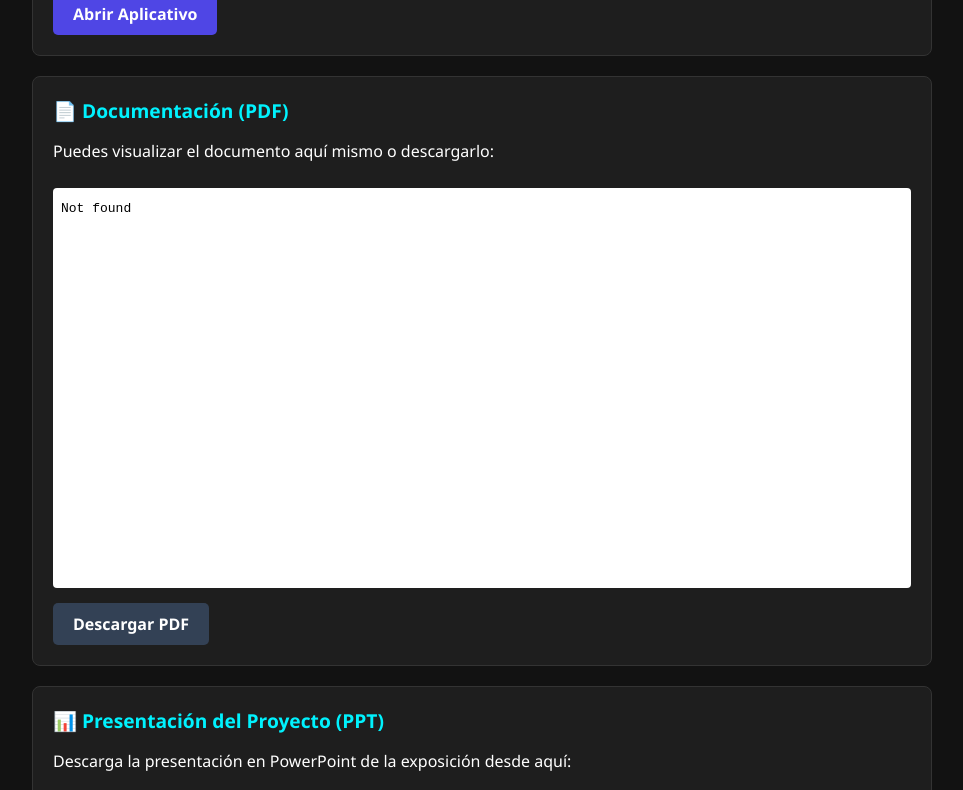
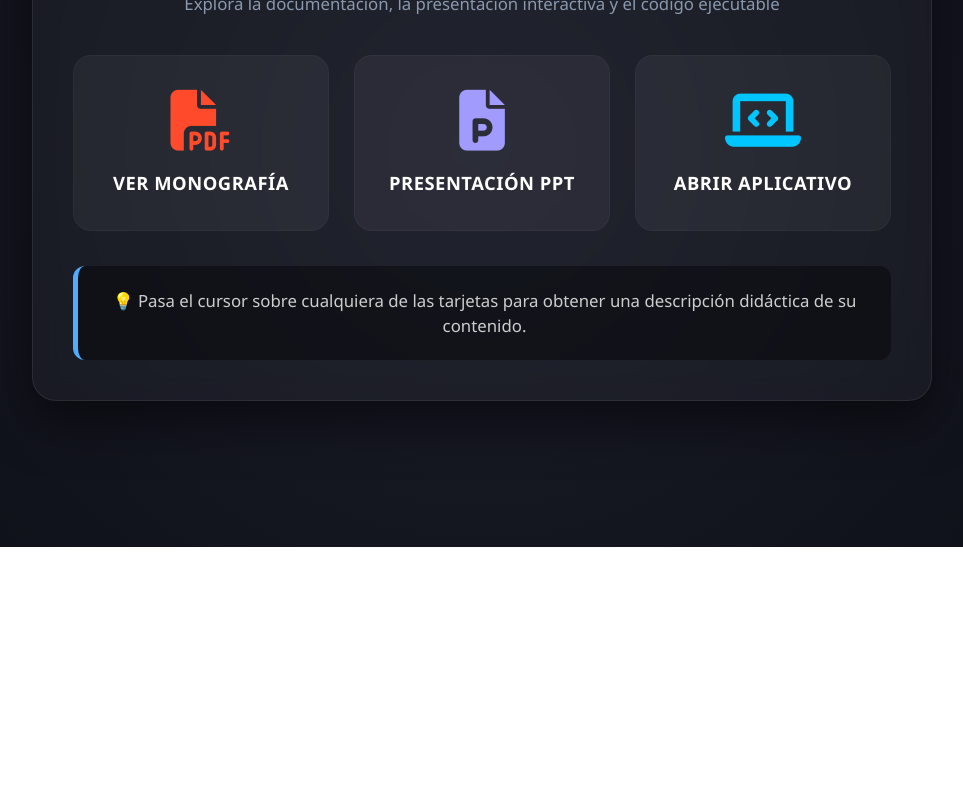
Before and after one commit to 202102053g-jpg/investigacion-formativa, a plain HTML site: page index.html in a window 1280 px wide. Shown: the part 253-1043 px from the top of the page, without its empty margins (158-1121 px from the left). After the commit the page ends 800 px from the top, so only its background shows below. Drawn offline with nearby package versions, Linux system fonts and the light colour scheme.

Commit message:
Revamp index.html with new layout and styles

```diff
--- a/index.html
+++ b/index.html
@@ -3,89 +3,195 @@
 <head>
     <meta charset="UTF-8">
     <meta name="viewport" content="width=device-width, initial-scale=1.0">
-    <title>Mis Recursos - Computación Gráfica</title>
+    <title>Computación Gráfica - Panel de Recursos</title>
+    <link rel="stylesheet" href="https://cdnjs.cloudflare.com/ajax/libs/font-awesome/6.4.0/css/all.min.css">
+    <link rel="stylesheet" href="https://cdnjs.cloudflare.com/ajax/libs/animate.css/4.1.1/animate.min.css">
+
     <style>
+        * {
+            margin: 0;
+            padding: 0;
+            box-sizing: border-box;
+            font-family: 'Segoe UI', Tahoma, Geneva, Verdana, sans-serif;
+        }
+
         body {
-            font-family: 'Segoe UI', Tahoma, Geneva, Verdana, sans-serif;
-            background-color: #121212;
-            color: #ffffff;
-            margin: 0;
+            min-height: 100vh;
+            background: radial-gradient(circle, #1a1c29, #0e1017);
+            display: flex;
+            justify-content: center;
+            align-items: center;
+            padding: 20px;
+            color: #fff;
+        }
+
+        .dashboard {
+            text-align: center;
+            background: rgba(255, 255, 255, 0.03);
+            backdrop-filter: blur(12px);
             padding: 40px;
+            border-radius: 24px;
+            border: 1px solid rgba(255, 255, 255, 0.08);
+            box-shadow: 0 20px 50px rgba(0,0,0,0.5);
+            max-width: 900px;
+            width: 100%;
+        }
+
+        h1 {
+            font-size: 2.3rem;
+            margin-bottom: 8px;
+            background: linear-gradient(45deg, #00f2fe, #4facfe);
+            -webkit-background-clip: text;
+            -webkit-text-fill-color: transparent;
+            font-weight: 700;
+            letter-spacing: 1px;
+        }
+
+        .subtitle {
+            color: #8a99ad;
+            margin-bottom: 40px;
+            font-size: 1.05rem;
+        }
+
+        /* Contenedor de Tarjetas */
+        .grid-botones {
+            display: grid;
+            grid-template-columns: repeat(auto-fit, minmax(240px, 1fr));
+            gap: 25px;
+            margin-bottom: 35px;
+        }
+
+        .card-btn {
+            background: rgba(255, 255, 255, 0.05);
+            border-radius: 18px;
+            padding: 35px 20px;
+            text-decoration: none;
+            color: white;
             display: flex;
             flex-direction: column;
             align-items: center;
+            justify-content: center;
+            gap: 18px;
+            transition: all 0.4s cubic-bezier(0.175, 0.885, 0.32, 1.275);
+            border: 1px solid rgba(255, 255, 255, 0.03);
+            cursor: pointer;
         }
-        h1 {
-            color: #4f46e5;
-            margin-bottom: 30px;
+
+        .card-btn i {
+            font-size: 3.8rem;
+            transition: transform 0.3s ease;
         }
-        .container {
-            max-width: 900px;
-            width: 100%;
+
+        .card-btn span {
+            font-size: 1.15rem;
+            font-weight: 600;
+            letter-spacing: 0.5px;
         }
-        .card {
-            background-color: #1e1e1e;
-            border: 1px solid #333;
-            border-radius: 8px;
-            padding: 20px;
-            margin-bottom: 20px;
+
+        /* --- Dinamismo Dinámico y Colores por Botón --- */
+
+        /* PDF (Rojo Monografía) */
+        .card-pdf:hover {
+            background: linear-gradient(135deg, #ff416c, #ff4b2b);
+            transform: translateY(-10px) scale(1.03);
+            box-shadow: 0 15px 30px rgba(255, 75, 43, 0.35);
         }
-        .card h2 {
-            margin-top: 0;
-            color: #00f2fe;
-            font-size: 1.2rem;
+        .card-pdf i { color: #ff4b2b; }
+        .card-pdf:hover i { color: white; transform: rotate(-8deg); }
+
+        /* PPT (Morado/Celeste Canva) */
+        .card-ppt:hover {
+            background: linear-gradient(135deg, #7f00ff, #e100ff);
+            transform: translateY(-10px) scale(1.03);
+            box-shadow: 0 15px 30px rgba(127, 0, 255, 0.35);
         }
-        .btn {
-            display: inline-block;
-            background-color: #4f46e5;
-            color: white;
-            padding: 10px 20px;
-            text-decoration: none;
-            border-radius: 5px;
-            font-weight: bold;
-            margin-top: 10px;
-            transition: background 0.3s;
+        .card-ppt i { color: #a29bfe; }
+        .card-ppt:hover i { color: white; transform: scale(1.15); }
+
+        /* Aplicativo (Azul Tecnológico) */
+        .card-app:hover {
+            background: linear-gradient(135deg, #00c6ff, #0072ff);
+            transform: translateY(-10px) scale(1.03);
+            box-shadow: 0 15px 30px rgba(0, 114, 255, 0.35);
         }
-        .btn:hover {
-            background-color: #3b31d4;
+        .card-app i { color: #00c6ff; }
+        .card-app:hover i { color: white; transform: translateY(-4px); }
+
+        /* Pizarra Didáctica Inteligente */
+        .pizarra-informativa {
+            background: rgba(0, 0, 0, 0.4);
+            border-left: 5px solid #4facfe;
+            padding: 22px;
+            border-radius: 12px;
+            min-height: 90px;
+            display: flex;
+            align-items: center;
+            justify-content: center;
+            transition: all 0.3s ease;
         }
-        iframe {
-            width: 100%;
-            height: 400px;
-            border: none;
-            border-radius: 4px;
-            margin-top: 10px;
-            background-color: #fff;
+
+        .pizarra-informativa p {
+            font-size: 1.05rem;
+            color: #cdcdcd;
+            line-height: 1.5;
         }
     </style>
 </head>
 <body>
 
-    <h1>Clark Bravo - Computación Gráfica</h1>
+    <div class="dashboard animate__animated animate__fadeInUp">
+        <h1>PROYECTO: COMPUTACIÓN GRÁFICA</h1>
+        <p class="subtitle">Explora la documentación, la presentación interactiva y el código ejecutable</p>
 
-    <div class="container">
+        <div class="grid-botones">
 
-        <div class="card">
-            <h2>🚀 Proyecto / Aplicativo Web</h2>
-            <p>Haz clic en el siguiente botón para abrir y probar la aplicación en línea:</p>
-            <a href="https://tu-aplicativo-aqui.com" target="_blank" class="btn">Abrir Aplicativo</a>
+            <a href="Monografia Modelado 3D y herramientas digitalesdocx (1).pdf" target="_blank" class="card-btn card-pdf"
+               onmouseenter="mostrarGuia('pdf')" onmouseleave="ocultarGuia()">
+                <i class="fa-solid fa-file-pdf"></i>
+                <span>VER MONOGRAFÍA</span>
+            </a>
+
+            <a href="https://www.canva.com/design/DAHJs2DE8c8/TX-g_gZtfz11E0nOlkn0Nw/view" target="_blank" class="card-btn card-ppt"
+               onmouseenter="mostrarGuia('ppt')" onmouseleave="ocultarGuia()">
+                <i class="fa-solid fa-file-powerpoint"></i>
+                <span>PRESENTACIÓN PPT</span>
+            </a>
+
+            <a href="../Paginaprincipal.html" class="card-btn card-app"
+               onmouseenter="mostrarGuia('app')" onmouseleave="ocultarGuia()">
+                <i class="fa-solid fa-laptop-code"></i>
+                <span>ABRIR APLICATIVO</span>
+            </a>
+
         </div>
 
-        <div class="card">
-            <h2>📄 Documentación (PDF)</h2>
-            <p>Puedes visualizar el documento aquí mismo o descargarlo:</p>
-            <iframe src="documento.pdf"></iframe>
-            <br>
-            <a href="documento.pdf" download class="btn" style="background-color: #334155;">Descargar PDF</a>
+        <div class="pizarra-informativa">
+            <p id="pizarra-texto">💡 Pasa el cursor sobre cualquiera de las tarjetas para obtener una descripción didáctica de su contenido.</p>
         </div>
+    </div>
 
-        <div class="card">
-            <h2>📊 Presentación del Proyecto (PPT)</h2>
-            <p>Descarga la presentación en PowerPoint de la exposición desde aquí:</p>
-            <a href="presentacion.pptx" download class="btn" style="background-color: #e11d48;">Descargar PowerPoint</a>
-        </div>
+    <script>
+        const pizarra = document.getElementById('pizarra-texto');
+        const contenedorPizarra = document.querySelector('.pizarra-informativa');
 
-    </div>
+        function mostrarGuia(tipo) {
+            if (tipo === 'pdf') {
+                pizarra.innerHTML = "📄 <strong>Monografía PDF:</strong> Explora el marco teórico del proyecto. Aquí se detalla la investigación sobre el Modelado 3D y las herramientas digitales empleadas.";
+                contenedorPizarra.style.borderLeftColor = "#ff4b2b";
+            } else if (tipo === 'ppt') {
+                pizarra.innerHTML = "📊 <strong>Presentación Digital:</strong> Abre directamente tus diapositivas dinámicas de Canva para visualizar de forma rápida e ilustrativa el resumen del proyecto.";
+                contenedorPizarra.style.borderLeftColor = "#e100ff";
+            } else if (tipo === 'app') {
+                pizarra.innerHTML = "🚀 <strong>Entorno Aplicativo:</strong> Ejecuta la interfaz gráfica interactiva. Te redirigirá a 'Paginaprincipal.html' para interactuar directamente con los elementos y figuras programadas.";
+                contenedorPizarra.style.borderLeftColor = "#00c6ff";
+            }
+        }
+
+        function ocultarGuia() {
+            pizarra.innerHTML = "💡 Pasa el cursor sobre cualquiera de las tarjetas para obtener una descripción didáctica de su contenido.";
+            contenedorPizarra.style.borderLeftColor = "#4facfe";
+        }
+    </script>
 
 </body>
 </html>
```
